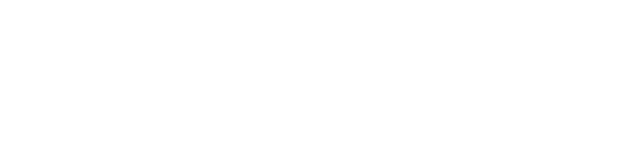
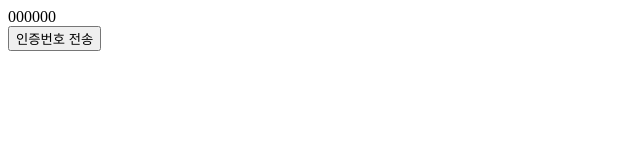
Before and after one commit to daniel4510/Html-Css-Js, a plain HTML site: page class/03-javascript/01-variable.html in a window 1280 px wide. Shown: the whole page, without its empty margins (0-640 px from the left). Drawn offline with Linux system fonts and the light colour scheme.

Commit message:
final 과제 준비

```diff
--- a/class/03-javascript/01-variable.html
+++ b/class/03-javascript/01-variable.html
@@ -3,8 +3,15 @@
 <head>
     <title>Document</title>
     <script src="./01-variable.js"></script>
+    <script>
+        const auth = () => {
+            const token = String(Math.floor(Math.random() * 1000000)).padStart(6, "0")
+            document.getElementById("target").innerText = token
+        }
+    </script>
 </head>
 <body>
-
+    <div id="target">000000</div>
+    <button onclick="auth()">인증번호 전송</button>
 </body>
 </html>
```
Also changed, not shown: final/app.js (added), final/index.html (added), final/style.css (added).
